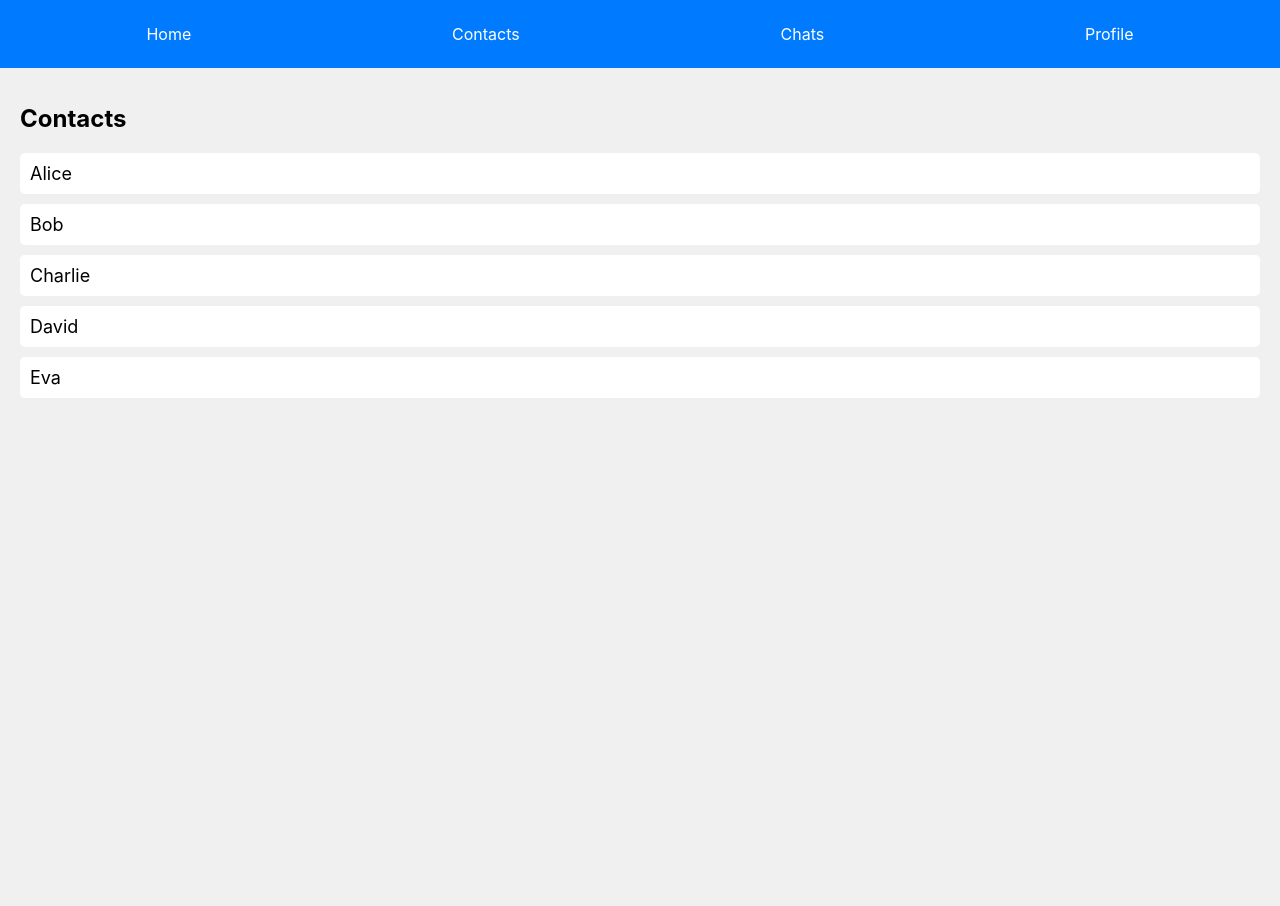
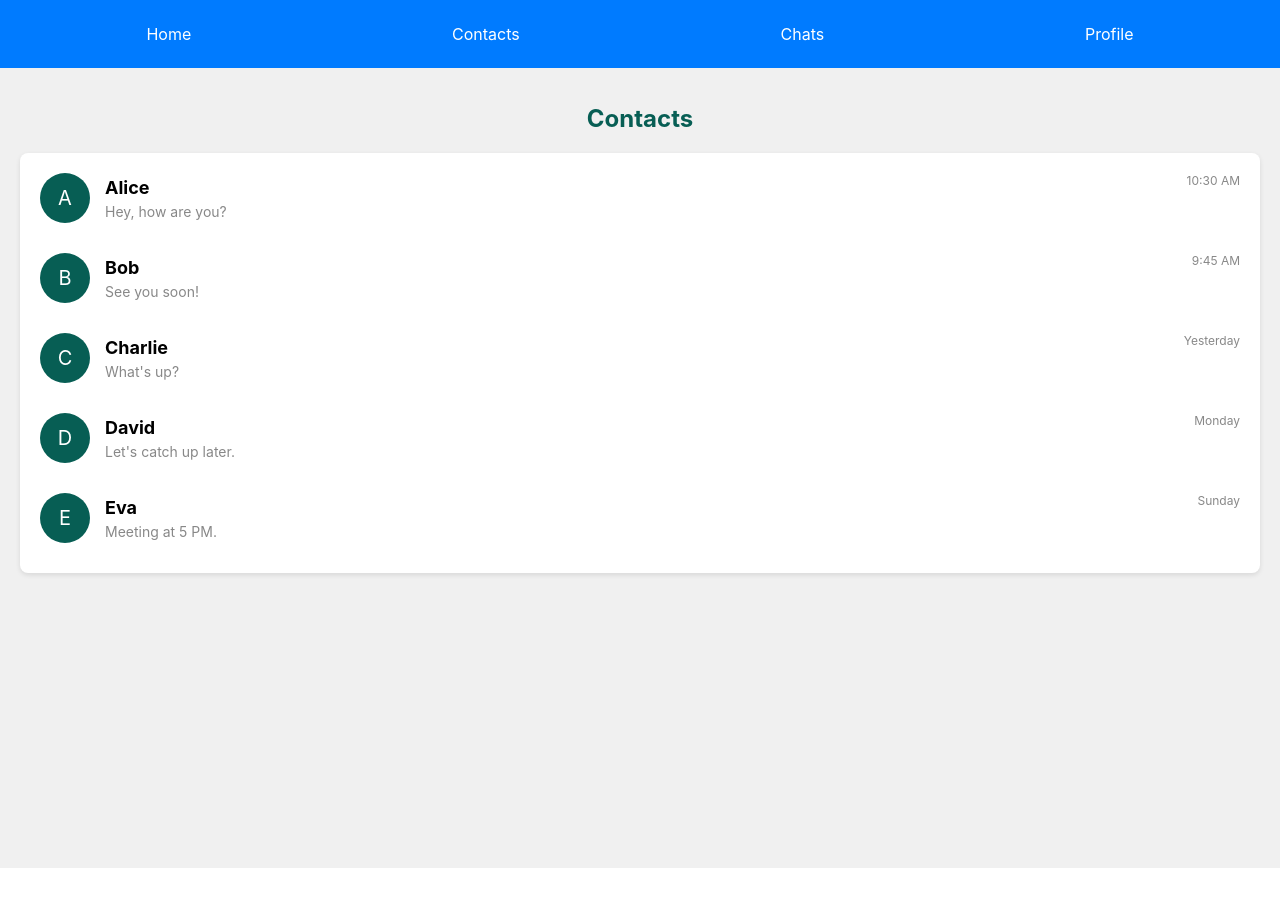
Before and after one commit to camichieri/Proyecto, a React (Vite) app: page /contacts in a window 1280 px wide. After the commit the page ends 868 px from the top, so only its background shows below. Built offline with nearby package versions, Linux system fonts and the light colour scheme.

Commit message:
Fix edit

```diff
--- a/src/pages/ContactsPage.css
+++ b/src/pages/ContactsPage.css
@@ -1,17 +1,27 @@
 .contacts-page {
+    display: flex;
+    flex-direction: column;
+    height: 100vh;
+    background-color: #f0f0f0;
     padding: 20px;
-    background-color: #f0f0f0;
-    height: 100vh;
+    box-sizing: border-box;
   }
 
-  h1 {
+  .contacts-page h1 {
     font-size: 24px;
     margin-bottom: 20px;
+    color: #075e54;
+    text-align: center;
   }
 
   .contacts-list {
     display: flex;
     flex-direction: column;
+    overflow-y: auto;
+    padding: 10px;
+    background-color: #fff;
+    border-radius: 8px;
+    box-shadow: 0 2px 5px rgba(0, 0, 0, 0.1);
   }
 
   .contact-item {
@@ -19,17 +29,49 @@
     align-items: center;
     padding: 10px;
     margin-bottom: 10px;
-    background-color: #fff;
-    border-radius: 5px;
     text-decoration: none;
     color: #000;
+    border-radius: 8px;
     transition: background-color 0.3s;
   }
 
   .contact-item:hover {
-    background-color: #e0e0e0;
+    background-color: #e0f7fa;
+  }
+
+  .contact-avatar {
+    width: 50px;
+    height: 50px;
+    border-radius: 50%;
+    background-color: #075e54;
+    color: #fff;
+    display: flex;
+    align-items: center;
+    justify-content: center;
+    font-size: 20px;
+    margin-right: 15px;
+  }
+
+  .contact-info {
+    flex: 1;
+    display: flex;
+    flex-direction: column;
   }
 
   .contact-name {
     font-size: 18px;
+    font-weight: bold;
+    margin-bottom: 5px;
   }
+
+  .contact-last-message {
+    font-size: 14px;
+    color: #888;
+  }
+
+  .contact-time {
+    font-size: 12px;
+    color: #888;
+    text-align: right;
+    align-self: flex-start;
+  }
--- a/src/pages/ContactsPage.jsx
+++ b/src/pages/ContactsPage.jsx
@@ -4,11 +4,11 @@ import './ContactsPage.css';
 
 const ContactsPage = () => {
   const contacts = [
-    { id: 1, name: 'Alice' },
-    { id: 2, name: 'Bob' },
-    { id: 3, name: 'Charlie' },
-    { id: 4, name: 'David' },
-    { id: 5, name: 'Eva' },
+    { id: 1, name: 'Alice', lastMessage: 'Hey, how are you?', time: '10:30 AM' },
+    { id: 2, name: 'Bob', lastMessage: 'See you soon!', time: '9:45 AM' },
+    { id: 3, name: 'Charlie', lastMessage: 'What\'s up?', time: 'Yesterday' },
+    { id: 4, name: 'David', lastMessage: 'Let\'s catch up later.', time: 'Monday' },
+    { id: 5, name: 'Eva', lastMessage: 'Meeting at 5 PM.', time: 'Sunday' },
   ];
 
   return (
@@ -17,7 +17,12 @@ const ContactsPage = () => {
       <div className="contacts-list">
         {contacts.map(contact => (
           <Link to={`/chats/${contact.id}`} key={contact.id} className="contact-item">
-            <div className="contact-name">{contact.name}</div>
+            <div className="contact-avatar">{contact.name.charAt(0)}</div>
+            <div className="contact-info">
+              <div className="contact-name">{contact.name}</div>
+              <div className="contact-last-message">{contact.lastMessage}</div>
+            </div>
+            <div className="contact-time">{contact.time}</div>
           </Link>
         ))}
       </div>
```
